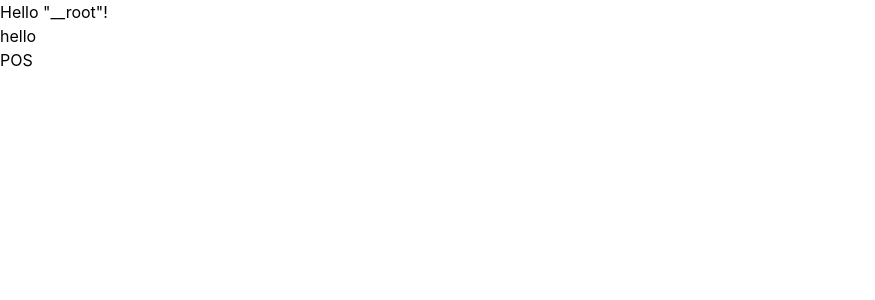
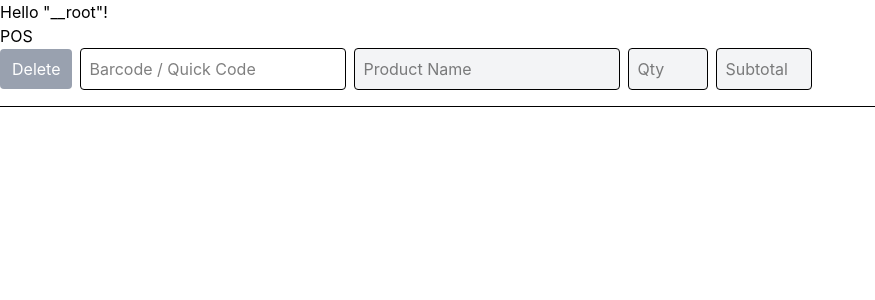
Before and after one commit to stoikal/saktimart-fe, a React (Vite) app: page /pos in a window 1280 px wide. Shown: the top 300 px of the page, without its empty margins (0-875 px from the left). Built offline with nearby package versions, Linux system fonts and the light colour scheme.

Commit message:
feat(pos): add post route

```diff
--- a/src/routeTree.gen.ts
+++ b/src/routeTree.gen.ts
@@ -9,55 +9,48 @@
 // Additionally, you should also exclude this file from your linter and/or formatter to prevent it from being checked or modified.
 
 import { Route as rootRouteImport } from './routes/__root'
-import { Route as PosRouteImport } from './routes/pos'
 import { Route as IndexRouteImport } from './routes/index'
+import { Route as PosIndexRouteImport } from './routes/pos/index'
 
-const PosRoute = PosRouteImport.update({
-  id: '/pos',
-  path: '/pos',
-  getParentRoute: () => rootRouteImport,
-} as any)
 const IndexRoute = IndexRouteImport.update({
   id: '/',
   path: '/',
   getParentRoute: () => rootRouteImport,
 } as any)
+const PosIndexRoute = PosIndexRouteImport.update({
+  id: '/pos/',
+  path: '/pos/',
+  getParentRoute: () => rootRouteImport,
+} as any)
 
 export interface FileRoutesByFullPath {
   '/': typeof IndexRoute
-  '/pos': typeof PosRoute
+  '/pos/': typeof PosIndexRoute
 }
 export interface FileRoutesByTo {
   '/': typeof IndexRoute
-  '/pos': typeof PosRoute
+  '/pos': typeof PosIndexRoute
 }
 export interface FileRoutesById {
   __root__: typeof rootRouteImport
   '/': typeof IndexRoute
-  '/pos': typeof PosRoute
+  '/pos/': typeof PosIndexRoute
 }
 export interface FileRouteTypes {
   fileRoutesByFullPath: FileRoutesByFullPath
-  fullPaths: '/' | '/pos'
+  fullPaths: '/' | '/pos/'
   fileRoutesByTo: FileRoutesByTo
   to: '/' | '/pos'
-  id: '__root__' | '/' | '/pos'
+  id: '__root__' | '/' | '/pos/'
   fileRoutesById: FileRoutesById
 }
 export interface RootRouteChildren {
   IndexRoute: typeof IndexRoute
-  PosRoute: typeof PosRoute
+  PosIndexRoute: typeof PosIndexRoute
 }
 
 declare module '@tanstack/react-router' {
   interface FileRoutesByPath {
-    '/pos': {
-      id: '/pos'
-      path: '/pos'
-      fullPath: '/pos'
-      preLoaderRoute: typeof PosRouteImport
-      parentRoute: typeof rootRouteImport
-    }
     '/': {
       id: '/'
       path: '/'
@@ -65,12 +58,19 @@ declare module '@tanstack/react-router' {
       preLoaderRoute: typeof IndexRouteImport
       parentRoute: typeof rootRouteImport
     }
+    '/pos/': {
+      id: '/pos/'
+      path: '/pos'
+      fullPath: '/pos/'
+      preLoaderRoute: typeof PosIndexRouteImport
+      parentRoute: typeof rootRouteImport
+    }
   }
 }
 
 const rootRouteChildren: RootRouteChildren = {
   IndexRoute: IndexRoute,
-  PosRoute: PosRoute,
+  PosIndexRoute: PosIndexRoute,
 }
 export const routeTree = rootRouteImport
   ._addFileChildren(rootRouteChildren)
--- a/src/routes/pos.tsx
+++ /dev/null
@@ -1,16 +0,0 @@
-import { createFileRoute } from "@tanstack/react-router";
-
-export const Route = createFileRoute("/pos")({
-  component: RouteComponent,
-});
-
-function RouteComponent() {
-
-
-  return (
-    <div>
-      hello
-      <div>POS</div>
-    </div>
-  );
-}
--- /dev/null
+++ b/src/routes/pos/-components/SaleItem.tsx
@@ -0,0 +1,35 @@
+export default function SaleItem() {
+  return (
+    <div className="flex gap-2 items-center border-b pb-4 mb-4">
+      <button
+        type="button"
+        className="bg-red-500 disabled:bg-gray-400 text-white px-3 py-2 rounded hover:bg-red-600"
+      >
+        Delete
+      </button>
+      <input
+        type="text"
+        placeholder="Barcode / Quick Code"
+        className="border p-2 rounded"
+      />
+      <input
+        type="text"
+        disabled
+        placeholder="Product Name"
+        className="border p-2 rounded bg-gray-100"
+      />
+      <input
+        type="number"
+        disabled
+        placeholder="Qty"
+        className="border p-2 rounded bg-gray-100 w-20"
+      />
+      <input
+        type="number"
+        disabled
+        placeholder="Subtotal"
+        className="border p-2 rounded bg-gray-100 w-24"
+      />
+    </div>
+  );
+}
--- /dev/null
+++ b/src/routes/pos/-components/SaleItemInput.tsx
@@ -0,0 +1,36 @@
+export default function SaleItemInput() {
+  return (
+    <div className="flex gap-2 items-center border-b pb-4 mb-4">
+      <button
+        disabled
+        type="button"
+        className="bg-red-500 disabled:bg-gray-400 text-white px-3 py-2 rounded hover:bg-red-600"
+      >
+        Delete
+      </button>
+      <input
+        type="text"
+        placeholder="Barcode / Quick Code"
+        className="border p-2 rounded"
+      />
+      <input
+        type="text"
+        disabled
+        placeholder="Product Name"
+        className="border p-2 rounded bg-gray-100"
+      />
+      <input
+        type="number"
+        disabled
+        placeholder="Qty"
+        className="border p-2 rounded bg-gray-100 w-20"
+      />
+      <input
+        type="number"
+        disabled
+        placeholder="Subtotal"
+        className="border p-2 rounded bg-gray-100 w-24"
+      />
+    </div>
+  );
+}
--- /dev/null
+++ b/src/routes/pos/index.tsx
@@ -0,0 +1,20 @@
+import { createFileRoute } from "@tanstack/react-router";
+import SaleItemInput from "./-components/SaleItemInput";
+// import { useState } from "react";
+// import SaleItem from "./-components/SaleItem";
+// import type { SaleItemCandidate } from "../../types/domain";
+
+export const Route = createFileRoute("/pos/")({
+  component: RouteComponent,
+});
+
+function RouteComponent() {
+  // const salesItems = useState<SaleItemCandidate[]>([])
+
+  return (
+    <div>
+      <div>POS</div>
+      <SaleItemInput />
+    </div>
+  );
+}
--- /dev/null
+++ b/src/types/domain.ts
@@ -0,0 +1,6 @@
+export interface SaleItemCandidate {
+  id: string;
+  name: string;
+  qty: number;
+  price: number;
+}
```
